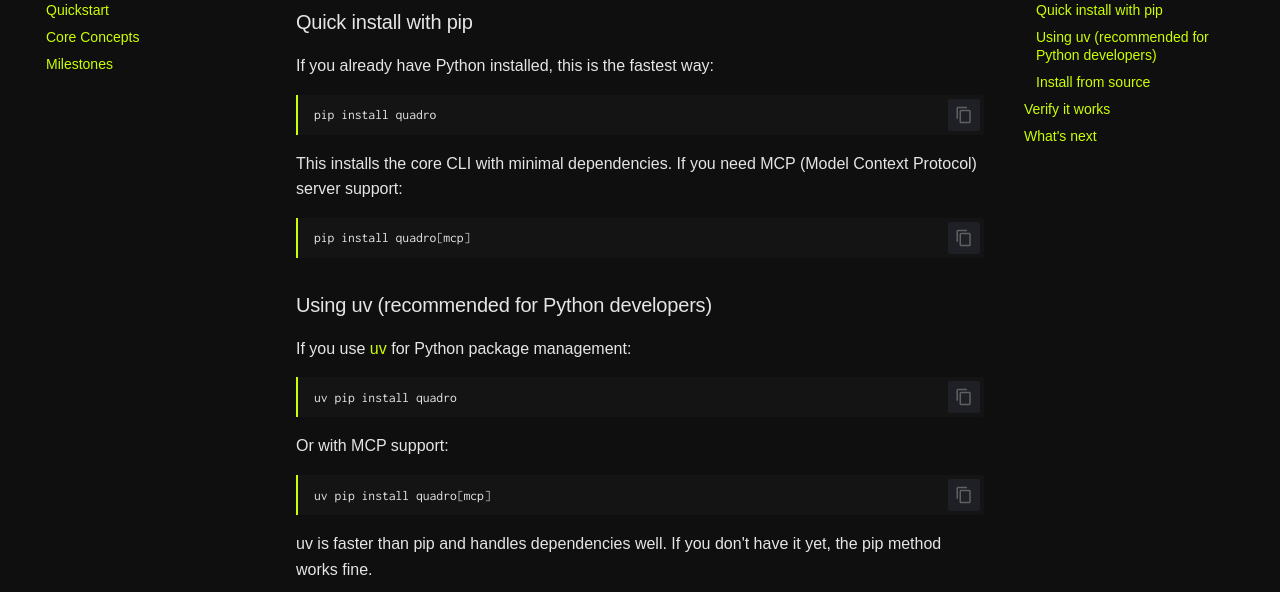
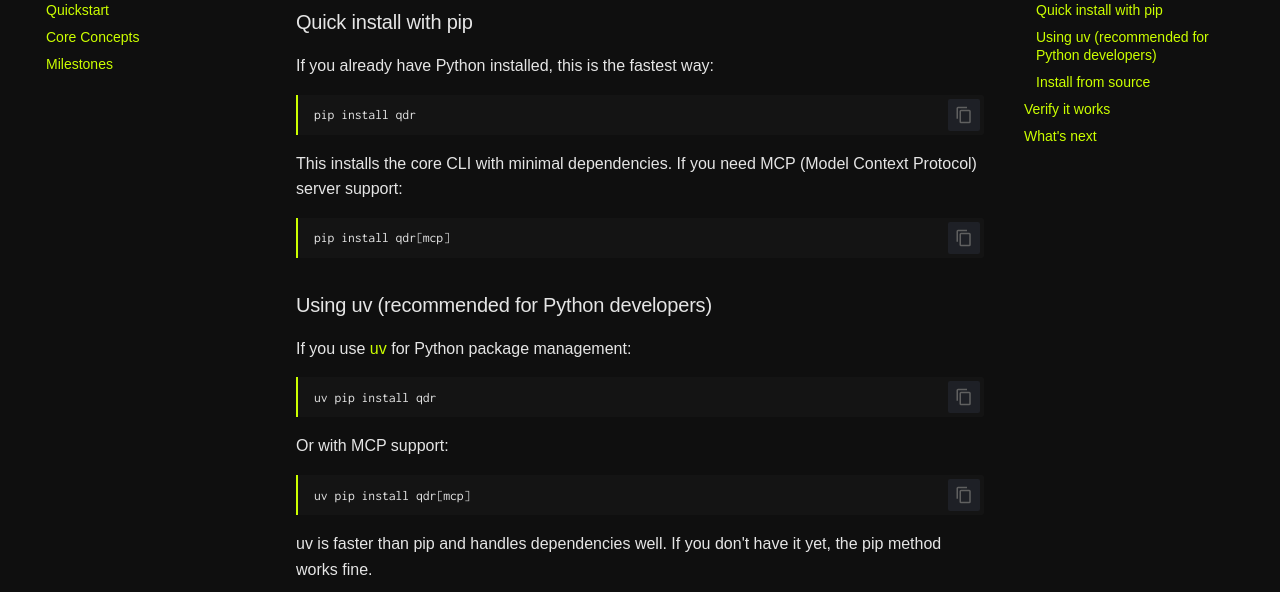
Before and after one commit to morais90/quadro, an MkDocs documentation site: the page built from docs/getting-started/installation.md, in a window 1280 px wide and 900 px high, scrolled down 378 px. Shown: the part 153-745 px from the top of the window. Built offline with MkDocs 1.6.1 and Material for MkDocs 9.7.7, drawn with Linux system fonts in a browser that asks for light colours; some web fonts are replaced; a script that is not in the unit is left out; comment, search, counter and statistics services are not loaded.

Commit message:
refactor(package): rename PyPI package to qdr
Change package name from 'quadro' to 'qdr' to avoid conflict with
existing PyPI package. CLI command and Python module remain 'quadro'.
Add hatchling configuration to package the quadro directory.

````diff
--- a/docs/getting-started/installation.md
+++ b/docs/getting-started/installation.md
@@ -16,13 +16,13 @@
 If you already have Python installed, this is the fastest way:
 
 ```bash
-pip install quadro
+pip install qdr
 ```
 
 This installs the core CLI with minimal dependencies. If you need MCP (Model Context Protocol) server support:
 
 ```bash
-pip install quadro[mcp]
+pip install qdr[mcp]
 ```
 
 ### Using uv (recommended for Python developers)
@@ -30,13 +30,13 @@
 If you use [uv](https://github.com/astral-sh/uv) for Python package management:
 
 ```bash
-uv pip install quadro
+uv pip install qdr
 ```
 
 Or with MCP support:
 
 ```bash
-uv pip install quadro[mcp]
+uv pip install qdr[mcp]
 ```
 
 uv is faster than pip and handles dependencies well. If you don't have it yet, the pip method works fine.
--- a/pyproject.toml
+++ b/pyproject.toml
@@ -1,5 +1,5 @@
 [project]
-name = "quadro"
+name = "qdr"
 version = "0.1.1b0"
 description = "Manage your tasks directly from the terminal using markdown"
 readme = "README.md"
@@ -48,6 +48,9 @@
 [build-system]
 requires = ["hatchling"]
 build-backend = "hatchling.build"
+
+[tool.hatch.build.targets.wheel]
+packages = ["quadro"]
 
 [dependency-groups]
 dev = [
````
Also changed, not shown: tasks/Distribution/17.md (+2 -1 lines), tasks/Distribution/18.md (+2 -1 lines).
